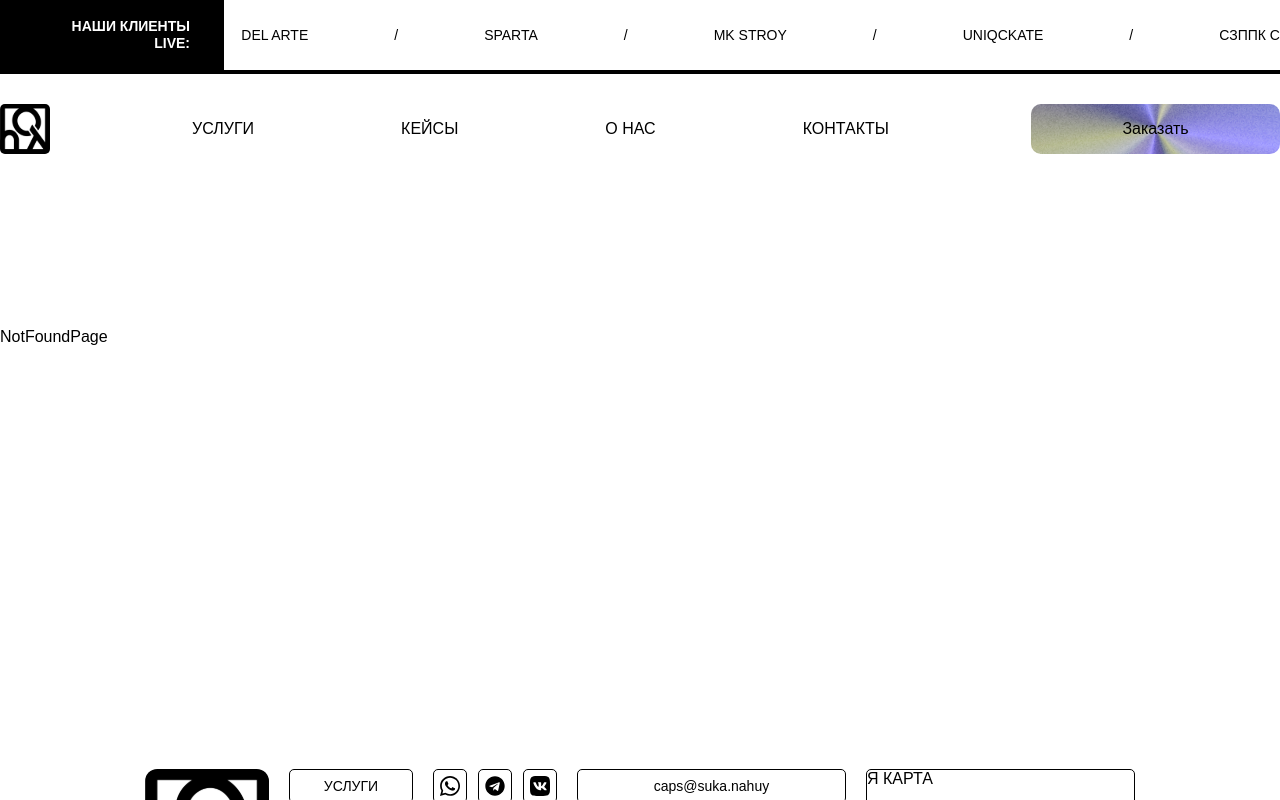
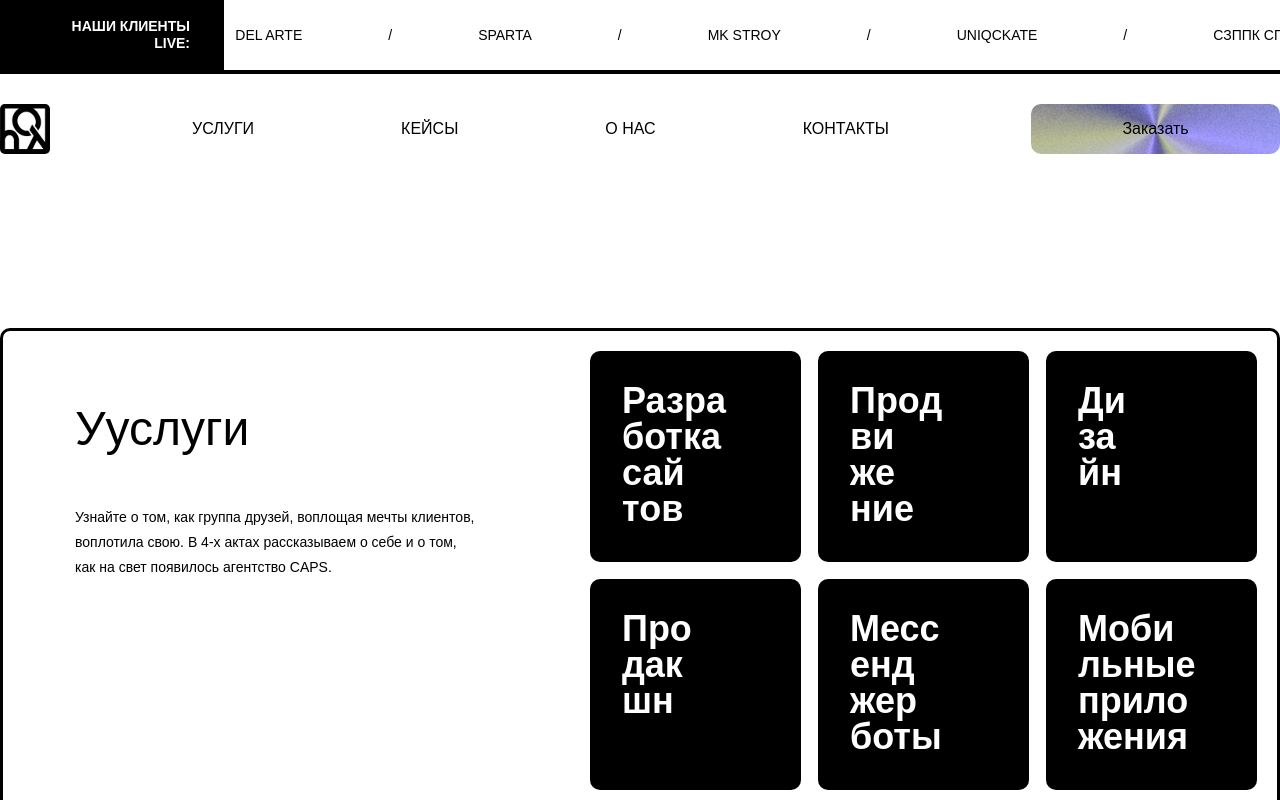
Before and after one commit to stankenA/caps, a React (Create React App) app: page /services in a window 1280 px wide. Shown: the top 800 px of the page. Built offline with nearby package versions, Linux system fonts and the light colour scheme; a web font is replaced by a local one.

Commit message:
feat: add some routes

```diff
--- a/package.json
+++ b/package.json
@@ -7,6 +7,7 @@
     "@testing-library/react": "^13.4.0",
     "@testing-library/user-event": "^13.5.0",
     "react": "^18.2.0",
+    "react-awesome-reveal": "^4.2.3",
     "react-dom": "^18.2.0",
     "react-fast-marquee": "^1.5.2",
     "react-router-dom": "^6.11.2",
--- a/src/App.js
+++ b/src/App.js
@@ -3,9 +3,13 @@ import { Routes, Route } from 'react-router-dom';
 import './blocks/app.scss';
 
 import Header from './components/Header';
+
 import HomePage from './pages/HomePage';
 import NotFoundPage from './pages/NotFoundPage';
 import AboutPage from './pages/AboutPage';
+import ServicesPage from './pages/ServicesPage';
+import ProductionPage from './pages/ProductionPage';
+
 import Footer from './components/Footer';
 
 function App() {
@@ -16,6 +20,10 @@ function App() {
         <Routes>
           <Route path='/' element={<HomePage />} />
           <Route path='/about' element={<AboutPage />} />
+          <Route path='/services'>
+            <Route index element={<ServicesPage />} />
+            <Route path='production' element={<ProductionPage />} />
+          </Route>
           <Route path='*' element={<NotFoundPage />} />
         </Routes>
       </main>
--- a/src/blocks/_footer.scss
+++ b/src/blocks/_footer.scss
@@ -112,5 +112,6 @@
     box-sizing: border-box;
     border: 1px solid #000000;
     border-radius: 5px;
+    background-color: #000000;
   }
 }
--- /dev/null
+++ b/src/blocks/_services.scss
@@ -0,0 +1,55 @@
+.services {
+  width: 100%;
+  padding: 20px;
+  box-sizing: border-box;
+  border: 3px solid #000000;
+  border-radius: 10px;
+  display: flex;
+  justify-content: space-between;
+
+  &__info {
+    width: 400px;
+    margin-top: 48px;
+    margin-left: 52px;
+  }
+
+  &__title {
+    font-weight: 500;
+    font-size: 48px;
+    line-height: 60px;
+    margin: 0 0 46px;
+  }
+
+  &__txt {
+    font-weight: 300;
+    font-size: 14px;
+    line-height: 180%;
+    margin: 0;
+  }
+
+  &__content {
+    display: grid;
+    grid-template-columns: repeat(3, 211px);
+    grid-template-rows: repeat(2, 211px);
+    gap: 17px;
+  }
+
+  &__item {
+    width: 100%;
+    height: 100%;
+  }
+
+  &__link {
+    padding: 32px;
+    box-sizing: border-box;
+    display: flex;
+    width: 100%;
+    height: 100%;
+    color: #fff;
+    background-color: #000;
+    font-weight: 700;
+    font-size: 36px;
+    line-height: 100%;
+    border-radius: 10px;
+  }
+}
--- a/src/blocks/app.scss
+++ b/src/blocks/app.scss
@@ -11,3 +11,4 @@
 @import url(../blocks/_header.scss);
 @import url(../blocks/_home.scss);
 @import url(../blocks/_footer.scss);
+@import url(../blocks/_services.scss);
--- a/src/components/Footer.jsx
+++ b/src/components/Footer.jsx
@@ -1,11 +1,13 @@
 import React from 'react';
 import { Link } from 'react-router-dom';
+import { Fade } from 'react-awesome-reveal';
 
 import logoIcon from '../images/caps-logo.svg';
 
 export default function Footer() {
 
   return (
+    <Fade direction='down' triggerOnce>
       <footer className="footer">
         <Link className="footer__logo-link" to='/'>
           <img src={logoIcon} alt="CAPS logo" className="footer__logo" />
@@ -71,5 +73,6 @@ export default function Footer() {
           Я КАРТА
         </div>
       </footer>
+    </Fade>
   )
 }
--- a/src/components/Header.jsx
+++ b/src/components/Header.jsx
@@ -1,15 +1,17 @@
 import React from 'react';
 import Marquee from 'react-fast-marquee';
 import { Routes, Route } from 'react-router-dom';
+import { Fade } from 'react-awesome-reveal';
 
 import HeaderMenu from './HeaderMenu';
 
 export default function Header() {
 
   const projectsArr = ['СЗППК СПБ/РЖД', 'DEL ARTE', 'SPARTA', 'MK STROY', 'UNIQCKATE'];
-  const routesPaths = ['/services', '/cases', '/about', '/contacts'];
+  const routesPaths = ['/services', '/services/*', '/cases', '/about', '/contacts'];
 
   return (
+    <Fade direction='down' triggerOnce>
       <header className="header">
         <div className="header__top">
           <div className="header__live">
@@ -39,5 +41,6 @@ export default function Header() {
           ))}
         </Routes>
       </header >
+    </Fade>
   )
 }
--- a/src/components/HeaderMenu.jsx
+++ b/src/components/HeaderMenu.jsx
@@ -1,5 +1,6 @@
 import React from 'react';
 import { Link } from 'react-router-dom';
+import { Fade } from 'react-awesome-reveal';
 
 import logo from '../images/caps-logo.svg';
 import OrderButton from './OrderButton';
@@ -25,6 +26,7 @@ export default function HeaderMenu() {
   ]
 
   return (
+    <Fade direction='up' triggerOnce>
       <div className="header__menu">
         <Link className="header__link" to='/'>
           <img src={logo} alt="CAPS logo" className="header__logo" />
@@ -40,5 +42,6 @@ export default function HeaderMenu() {
         </ul>
         <OrderButton type={'button'} />
       </div>
+    </Fade>
   )
 }
--- a/src/components/Main.jsx
+++ b/src/components/Main.jsx
@@ -1,5 +1,6 @@
 import React from 'react';
 import { Link } from 'react-router-dom';
+import { Fade } from 'react-awesome-reveal';
 
 import logo from '../images/caps-home-logo.svg';
 import whatsappIcon from '../images/whatsapp-icon.svg';
@@ -9,6 +10,7 @@ import OrderButton from './OrderButton';
 
 export default function Main() {
   return (
+    <Fade direction='up'>
       <section className="home">
         <Link className="home__logo link" to='/'>
           <img src={logo} alt="logo" className="home__logo-img" />
@@ -29,6 +31,7 @@ export default function Main() {
           </p>
         </Link>
         <div className="home__info">
+          <Fade direction='up' cascade={true} triggerOnce>
             <Link className="home__info-link link" to='mailto:caps@suka.nahuy'>
               caps@suka.nahuy
             </Link>
@@ -46,6 +49,7 @@ export default function Main() {
                 <img src={vkIcon} alt="vk icon" className="home__socials-icon" />
               </Link>
             </div>
+          </Fade>
         </div>
         <Link className="home__link link" to='/contacts'>
           <p className="home__link-txt">
@@ -72,5 +76,6 @@ export default function Main() {
           </fieldset>
         </form>
       </section>
+    </Fade>
   )
 }
--- /dev/null
+++ b/src/components/Services.jsx
@@ -0,0 +1,63 @@
+import React from 'react';
+import { Link } from 'react-router-dom';
+
+export default function Services() {
+  return (
+    <section className="services">
+      <div className="services__info">
+        <h1 className="services__title">Ууслуги</h1>
+        <p className="services__txt">
+          Узнайте о том, как группа друзей, воплощая мечты клиентов, воплотила свою. В 4-х актах рассказываем о себе и о том, как на свет появилось агентство CAPS.
+        </p>
+      </div>
+      <ul className="services__content list">
+        <li className="services__item">
+          <Link className="services__link link" to='/services/production'>
+            Разра <br />
+            ботка
+            сай <br />
+            тов
+          </Link>
+        </li>
+        <li className="services__item">
+          <Link className="services__link link">
+            Прод <br />
+            ви <br />
+            же <br />
+            ние
+          </Link>
+        </li>
+        <li className="services__item">
+          <Link className="services__link link">
+            Ди <br />
+            за <br />
+            йн
+          </Link>
+        </li>
+        <li className="services__item">
+          <Link className="services__link link">
+            Про <br />
+            дак <br />
+            шн
+          </Link>
+        </li>
+        <li className="services__item">
+          <Link className="services__link link">
+            Месс <br />
+            енд <br />
+            жер <br />
+            боты
+          </Link>
+        </li>
+        <li className="services__item">
+          <Link className="services__link link">
+            Моби <br />
+            льные <br />
+            прило <br />
+            жения
+          </Link>
+        </li>
+      </ul>
+    </section>
+  )
+}
--- /dev/null
+++ b/src/pages/ProductionPage.jsx
@@ -0,0 +1,10 @@
+import React from 'react';
+import { Fade } from 'react-awesome-reveal';
+
+export default function ProductionPage() {
+  return (
+    <Fade direction='up' triggerOnce delay={500}>
+      <div>ProductionPageProductionPageProdu</div>
+    </Fade>
+  )
+}
--- /dev/null
+++ b/src/pages/ServicesPage.jsx
@@ -0,0 +1,9 @@
+import React from 'react';
+
+import Services from '../components/Services';
+
+export default function ServicesPage() {
+  return (
+    <Services />
+  )
+}
```
Also changed, not shown: 1 other file (tests, documents, lock files or other folders). Lines whose indentation alone changed are shown as unchanged.
